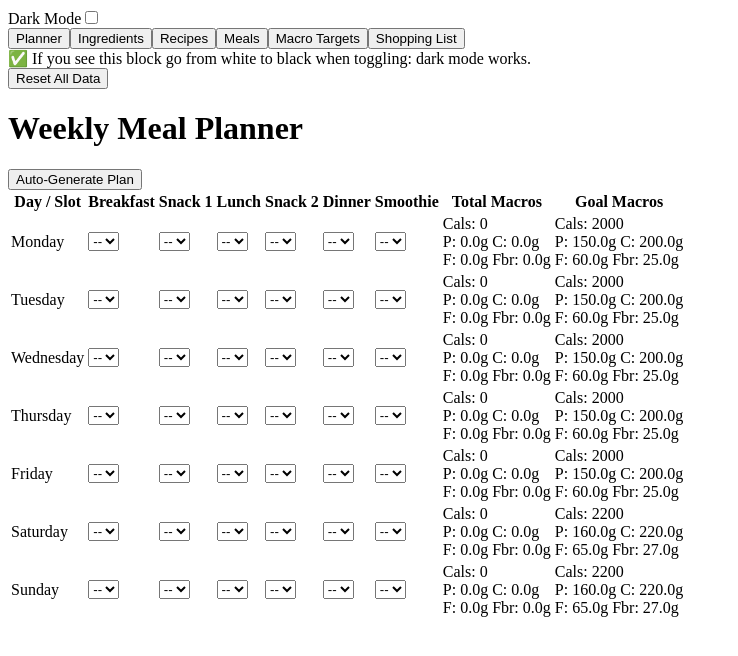
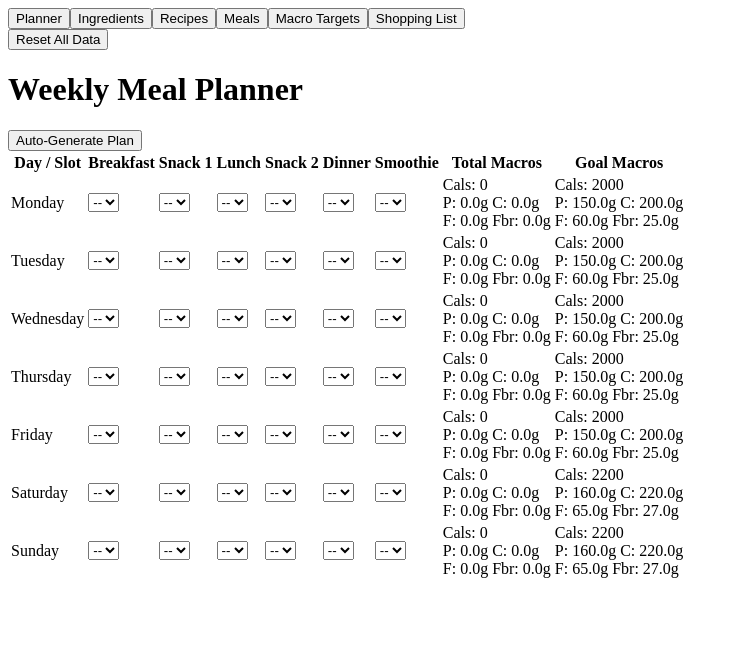
Before and after one commit to LJGardiner/MealPlannerApp, a React (Vite) app: page / in a window 1280 px wide. Shown: the top 656 px of the page, without its empty margins (0-738 px from the left). Built offline with nearby package versions, Linux system fonts and the light colour scheme.

Commit message:
removing legacy dark mode toggle and text

```diff
--- a/src/App.jsx
+++ b/src/App.jsx
@@ -1,5 +1,4 @@
 import React, { useState } from "react";
-import ThemeToggle from "./components/ThemeToggle";
 import IngredientApp from "./app/IngredientApp";
 import RecipeApp from "./app/RecipeApp";
 import MealApp from "./app/MealApp";
@@ -22,7 +21,6 @@ export default function App() {
   return (
     <div className="p-4 md:p-6 bg-background dark:bg-background-dark text-foreground dark:text-foreground-dark min-h-screen">
       <div className="flex flex-wrap justify-between items-center mb-4 gap-4">
-        <ThemeToggle />
         <div className="flex gap-2">
           <button onClick={() => setTab("planner")}>Planner</button>
           <button onClick={() => setTab("ingredients")}>Ingredients</button>
@@ -30,10 +28,6 @@ export default function App() {
           <button onClick={() => setTab("meals")}>Meals</button>
           <button onClick={() => setTab("macros")}>Macro Targets</button>
           <button onClick={() => setTab("shopping")}>Shopping List</button>
-		  <div className="p-4 bg-white dark:bg-black dark:bg-black text-black dark:text-white dark:text-white">
-  ✅ If you see this block go from white to black when toggling: dark mode works.
-</div>
-
         </div>
         <button
           onClick={handleResetAll}
```
